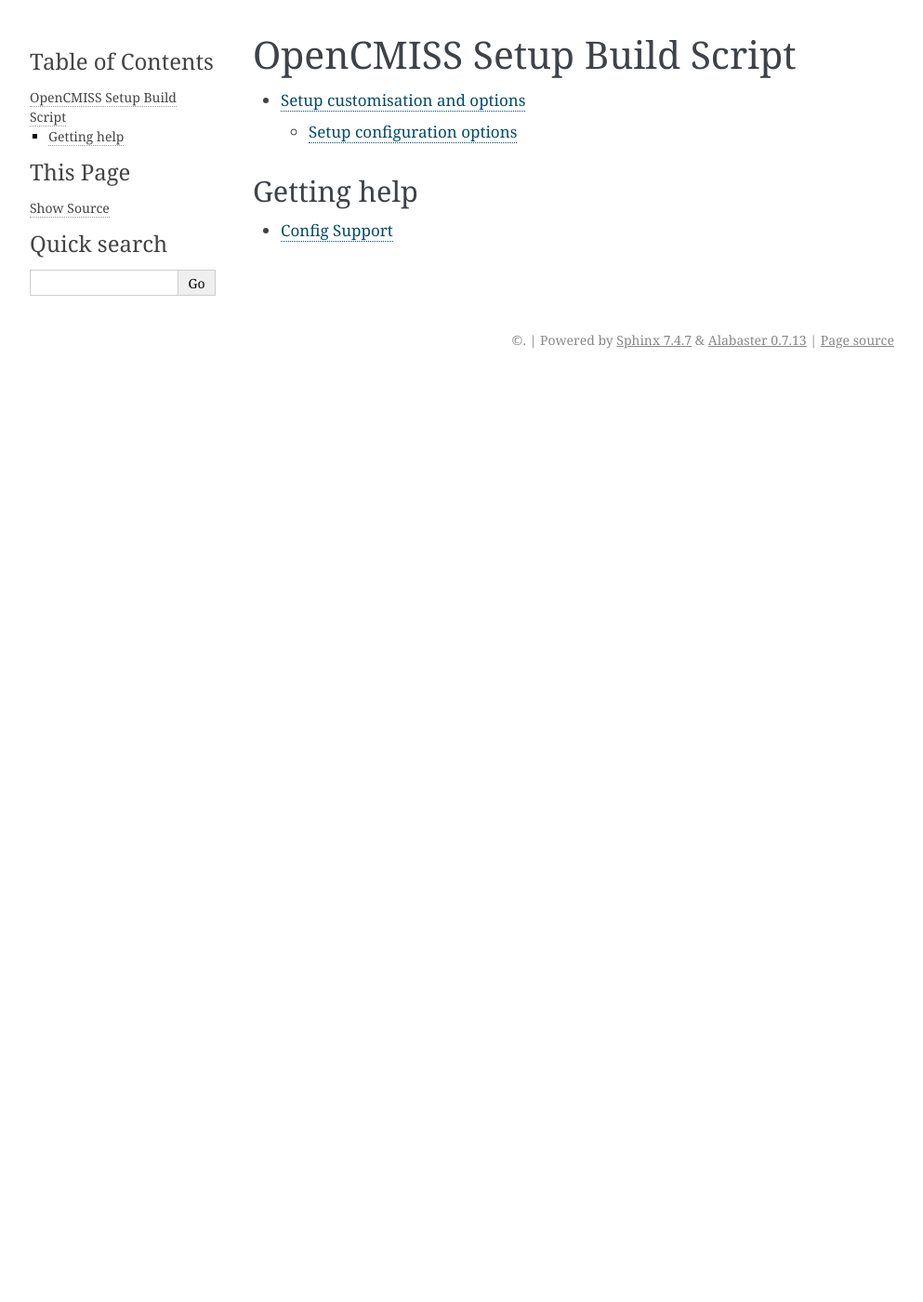
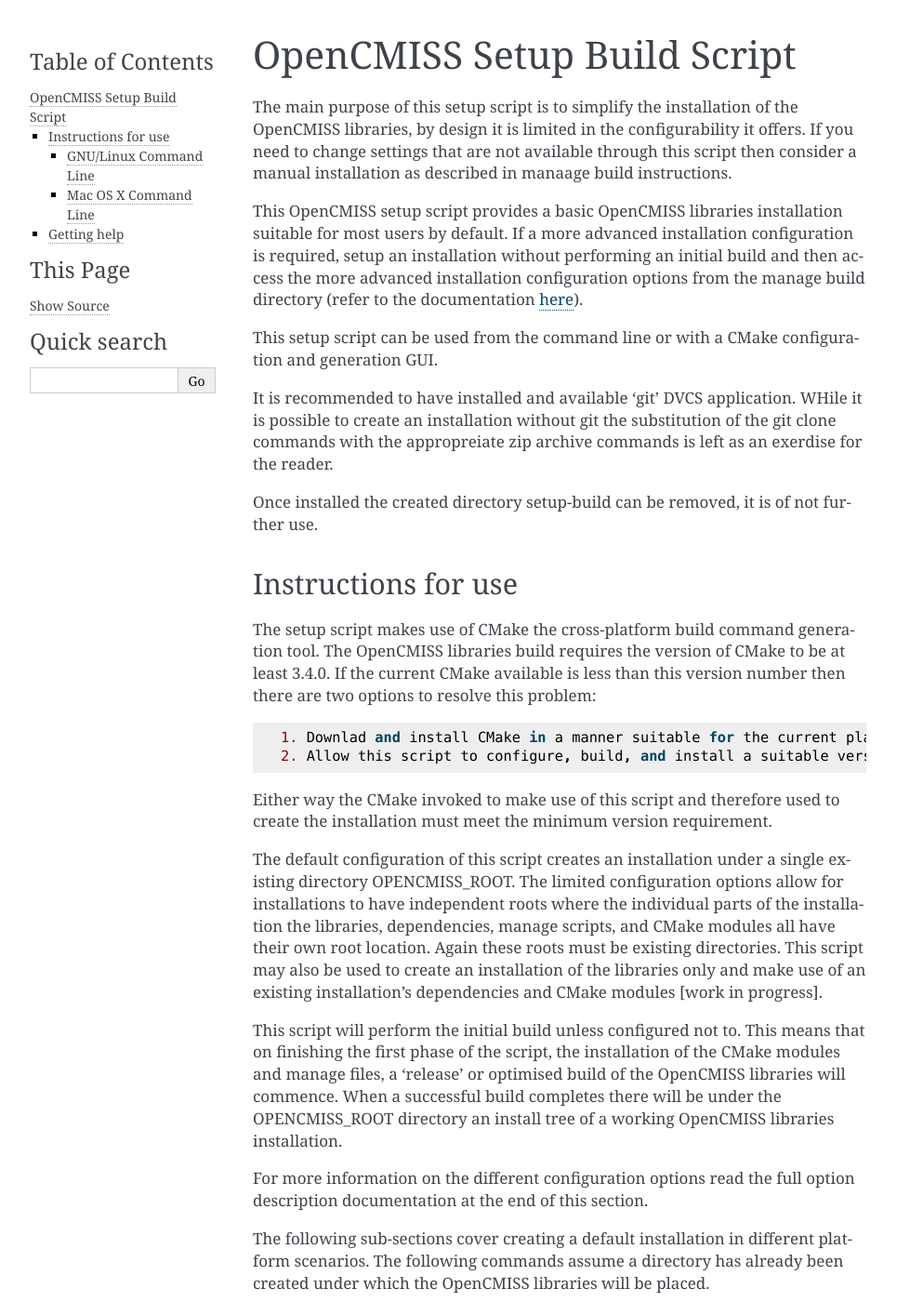
Before and after one commit to hsorby/OpenCMISS-Setup, a Sphinx documentation site: the page built from docs/index.rst, in a window 1280 px wide and 1400 px high. Shown: the whole window at 93% size, without its empty margins (148-1141 px from the left). Built offline with Sphinx 7.4.7, drawn with Linux system fonts in a browser that asks for light colours; some of the changed text lies outside the part shown.

Commit message:
Adding detail to using setup build script.

```diff
--- a/docs/index.rst
+++ b/docs/index.rst
@@ -8,11 +5,63 @@
 OpenCMISS Setup Build Script
 ============================
 
+The main purpose of this setup script is to simplify the installation of the OpenCMISS libraries, by design it is limited in the configurability it offers.  If you need to change settings that are not available through this script then consider a manual installation as described in _`manaage build instructions`.
+
+This OpenCMISS setup script provides a basic OpenCMISS libraries installation suitable for most users by default.  If a more advanced installation configuration is required, setup an
+installation without performing an initial build and then access the more advanced installation configuration options from the manage build directory (refer to the documentation `here <manage configuration>`_).
+
+This setup script can be used from the command line or with a CMake configuration and generation GUI.
+
+It is recommended to have installed and available 'git' DVCS application.  WHile it is possible to create an installation without git the substitution of the git clone commands with the appropreiate zip archive commands is left as an exerdise for the reader.
+
+Once installed the created directory setup-build can be removed, it is of not further use.
+
+Instructions for use
+====================
+
+The setup script makes use of CMake the cross-platform build command generation tool.  The OpenCMISS libraries build requires the version of CMake
+to be at least 3.4.0.  If the current CMake available is less than this version number then there are two options to resolve this problem::
+
+  1. Downlad and install CMake in a manner suitable for the current platform that has a sufficient version number.
+  2. Allow this script to configure, build, and install a suitable version of CMake.
+
+Either way the CMake invoked to make use of this script and therefore used to create the installation must meet the minimum version requirement.
+
+The default configuration of this script creates an installation under a single existing directory OPENCMISS_ROOT.  The limited configuration
+options allow for installations to have independent roots where the individual parts of the installation the libraries, dependencies, manage scripts, and CMake modules
+all have their own root location.  Again these roots must be existing directories.  This script may also be used to create an installation of the libraries only
+and make use of an existing installation's dependencies and CMake modules [work in progress].
+
+This script will perform the initial build unless configured not to.  This means that on finishing the first phase of the script, the installation of the CMake modules and manage files, a 'release' or optimised build of the OpenCMISS libraries will commence.  When a successful build completes there will be under the OPENCMISS_ROOT directory an install tree of a working OpenCMISS libraries installation.
+
+For more information on the different configuration options read the full option description documentation at the end of this section.
+
+The following sub-sections cover creating a default installation in different platform scenarios.  The following commands assume a directory has already been created under which the OpenCMISS libraries will be placed.
+
+GNU/Linux Command Line
+----------------------
+
+The following commands should be with minor changes suitable for most variants of GNU/Linux.
+
+::
+
+
+
+Mac OS X Command Line
+---------------------
+
+
+For more details on the configurable options the following gives a full explanation of each option.
+
 .. toctree::
-   :maxdepth: 2
+   :maxdepth: 1
 
    config/index
 
+
+.. note::
+
+   The root directories must exist for the setup script to generate the desired build commands.
 
 Getting help
 ============
```
Also changed, not shown: other parts of docs/index.rst (+0 -3 lines), docs/config/index.rst (+10 -23 lines).
